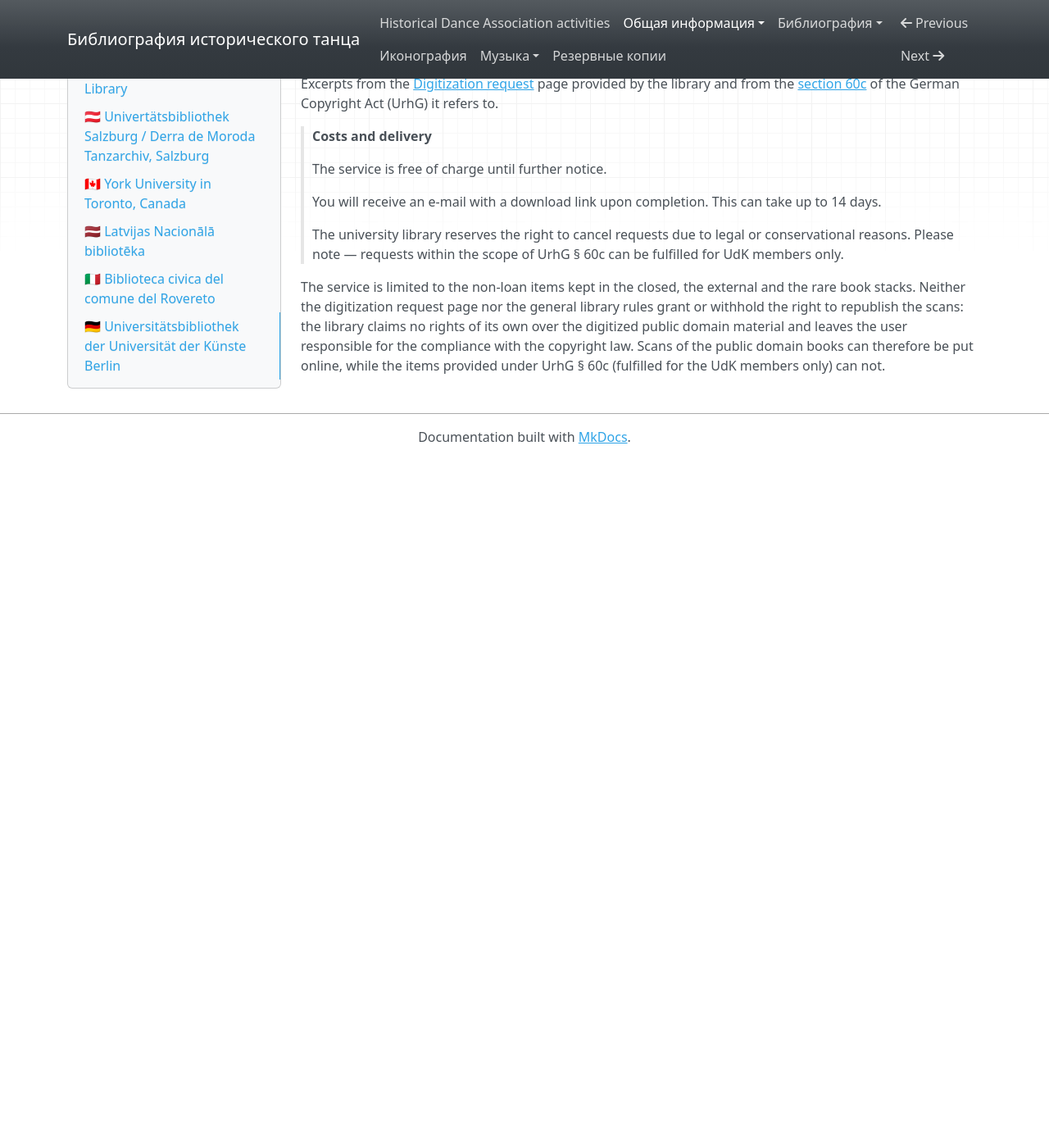
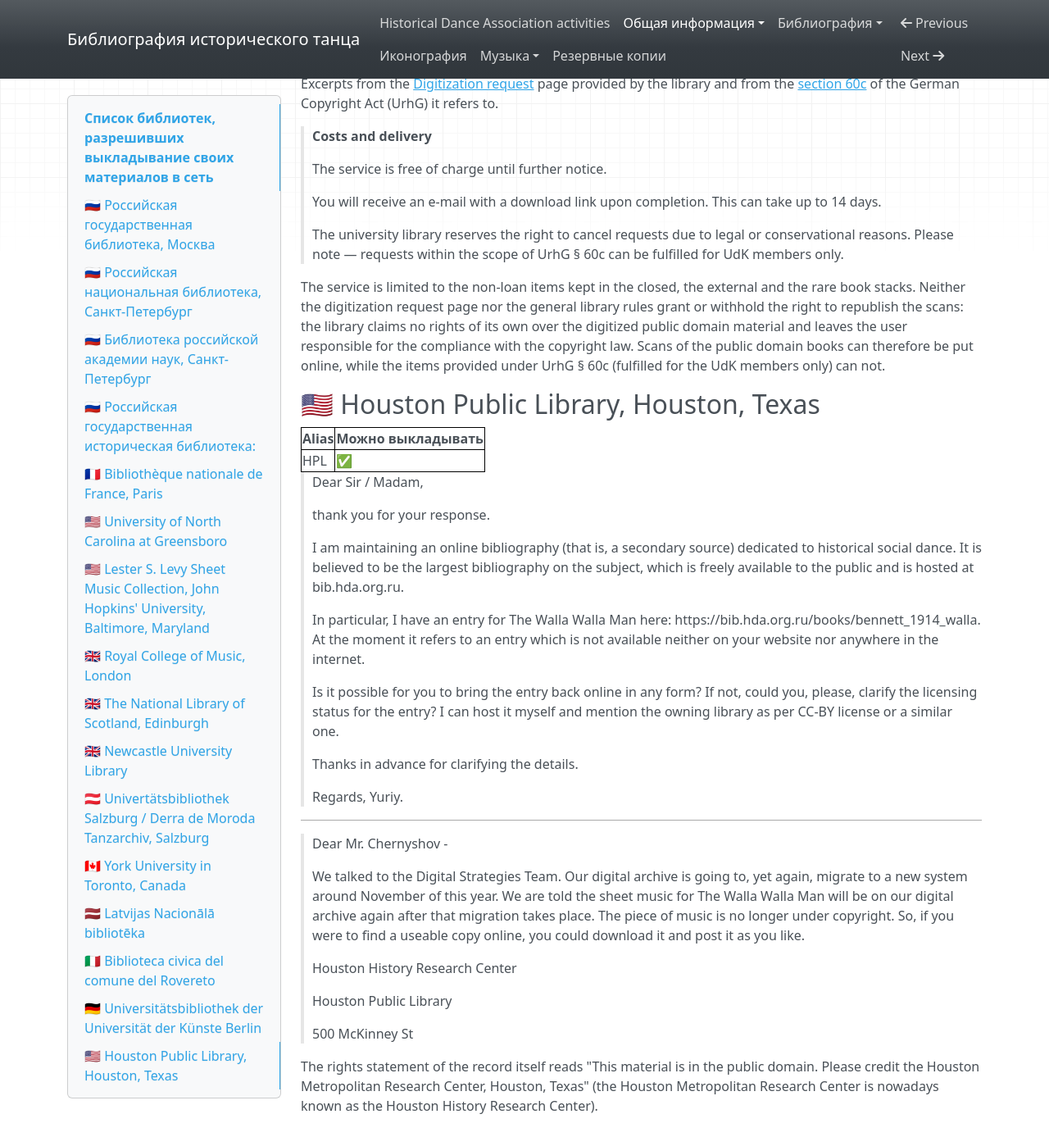
Before and after one commit to hda-technical/dancebooks, an MkDocs documentation site: the page built from docs/common/libraries.md, in a window 1280 px wide and 1400 px high, scrolled down 9734 px. Shown: the whole window at 82% size. Built offline with MkDocs 1.6.1, drawn with Linux system fonts in a browser that asks for light colours; nearby versions of some CDN libraries; before the commit the page ends 10295 px from its top, so only the background shows below that.

Commit message:
Allow HPL downloads (and bring [bennett_1914_walla] back online)

```diff
--- a/docs/common/libraries.md
+++ b/docs/common/libraries.md
@@ -511,3 +511,45 @@
 leaves the user responsible for the compliance with the copyright law.
 Scans of the public domain books can therefore be put online,
 while the items provided under UrhG § 60c (fulfilled for the UdK members only) can not.
+
+## 🇺🇸 Houston Public Library, Houston, Texas { #HPL }
+
+| Alias | Можно выкладывать |
+| --- | --- |
+| HPL | ✅ |
+
+> Dear Sir / Madam,
+>
+> thank you for your response.
+>
+> I am maintaining an online bibliography (that is, a secondary source) dedicated to historical social dance.
+> It is believed to be the largest bibliography on the subject, which is freely available to the public and is hosted at bib.hda.org.ru.
+>
+> In particular, I have an entry for The Walla Walla Man here: https://bib.hda.org.ru/books/bennett_1914_walla.
+> At the moment it refers to an entry which is not available neither on your website nor anywhere in the internet.
+>
+> Is it possible for you to bring the entry back online in any form?
+> If not, could you, please, clarify the licensing status for the entry?
+> I can host it myself and mention the owning library as per CC-BY license or a similar one.
+>
+> Thanks in advance for clarifying the details.
+>
+> Regards,
+> Yuriy.
+
+---
+
+> Dear Mr. Chernyshov -
+>
+> We talked to the Digital Strategies Team. Our digital archive is going to, yet again, migrate to a new system around November of this year. We are told the sheet music for The Walla Walla Man will be on our digital archive again after that migration takes place.
+> The piece of music is no longer under copyright.  So, if you were to find a useable copy online, you could download it and post it as you like.
+>
+> Houston History Research Center
+>
+> Houston Public Library
+>
+> 500 McKinney St
+
+The rights statement of the record itself reads
+"This material is in the public domain. Please credit the Houston Metropolitan Research Center, Houston, Texas"
+(the Houston Metropolitan Research Center is nowadays known as the Houston History Research Center).
```
Also changed, not shown: 2 other files.
